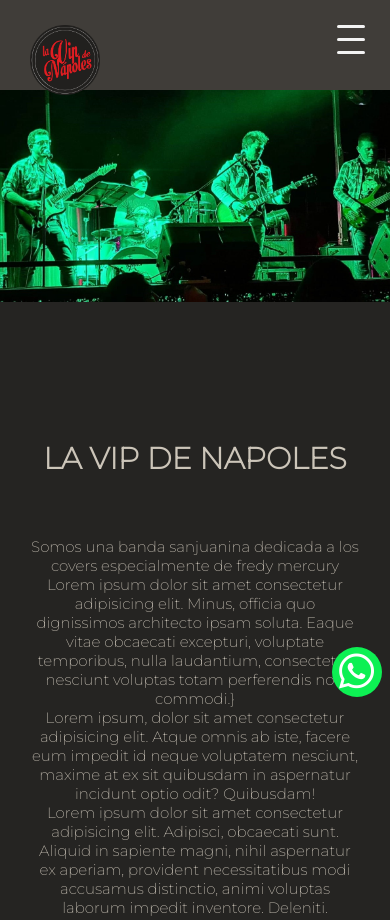
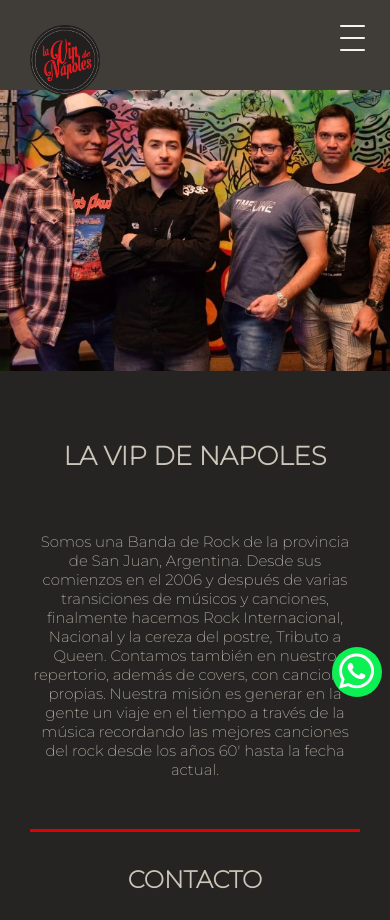
Before and after one commit to Danisole/laVipdeNapoles, a plain HTML site: page index.html in a window 390 px wide. Shown: the top 920 px of the page. Drawn offline with Linux system fonts and the light colour scheme.

Commit message:
arreglos y fondo

```diff
--- a/index.html
+++ b/index.html
@@ -42,9 +42,9 @@
 
                 <h1 id="nosotros">LA VIP DE NAPOLES</h1>
 
-                <p>Somos una banda sanjuanina dedicada a los covers especialmente de fredy mercury Lorem ipsum dolor sit amet consectetur adipisicing elit. Minus, officia quo dignissimos architecto ipsam soluta. Eaque vitae obcaecati excepturi, voluptate temporibus, nulla laudantium, consectetur nesciunt voluptas totam perferendis non commodi.}</p>
-                <p>Lorem ipsum, dolor sit amet consectetur adipisicing elit. Atque omnis ab iste, facere eum impedit id neque voluptatem nesciunt, maxime at ex sit quibusdam in aspernatur incidunt optio odit? Quibusdam!</p>
-                <p>Lorem ipsum dolor sit amet consectetur adipisicing elit. Adipisci, obcaecati sunt. Aliquid in sapiente magni, nihil aspernatur ex aperiam, provident necessitatibus modi accusamus distinctio, animi voluptas laborum impedit inventore. Deleniti.</p>
+                <p>Somos una Banda de Rock de la provincia de San Juan, Argentina. Desde sus comienzos en el 2006 y después de varias transiciones de músicos y canciones, finalmente hacemos Rock Internacional, Nacional y la cereza del postre, Tributo a Queen.
+                    Contamos también en nuestro repertorio, además de covers, con canciones propias. Nuestra misión es generar en la gente un viaje en el tiempo a través de la música recordando las mejores canciones del rock desde los años 60' hasta la fecha actual.</p>
+
             </div>
 
             <hr>
--- a/style.css
+++ b/style.css
@@ -79,8 +79,8 @@
 .ham span{
     display: block;
     background-color: #f3f3f3;
-    height: 3px;
-    width: 28px;
+    height: 2px;
+    width: 25px;
     margin: 10px auto;
     border-radius: 2px;
 }
@@ -332,7 +332,7 @@
     .contentUnoGeneral{
         max-width: 600px;
         max-height: 380px;
-        background-image: url(./assets_LVN/backgroundPosible.jpeg);
+        background-image: url(./assets_LVN/portada2.jpeg);
         background-size: contain;
         background-repeat:no-repeat;
 
@@ -387,7 +387,7 @@
     }
 
     h1{
-        font-size: 30px;
+        font-size: 26px;
         padding: 0 0 30px 0;
     }
 
```
Also changed, not shown: assets_LVN/port.jpeg (added), assets_LVN/portada2.jpeg (added).
